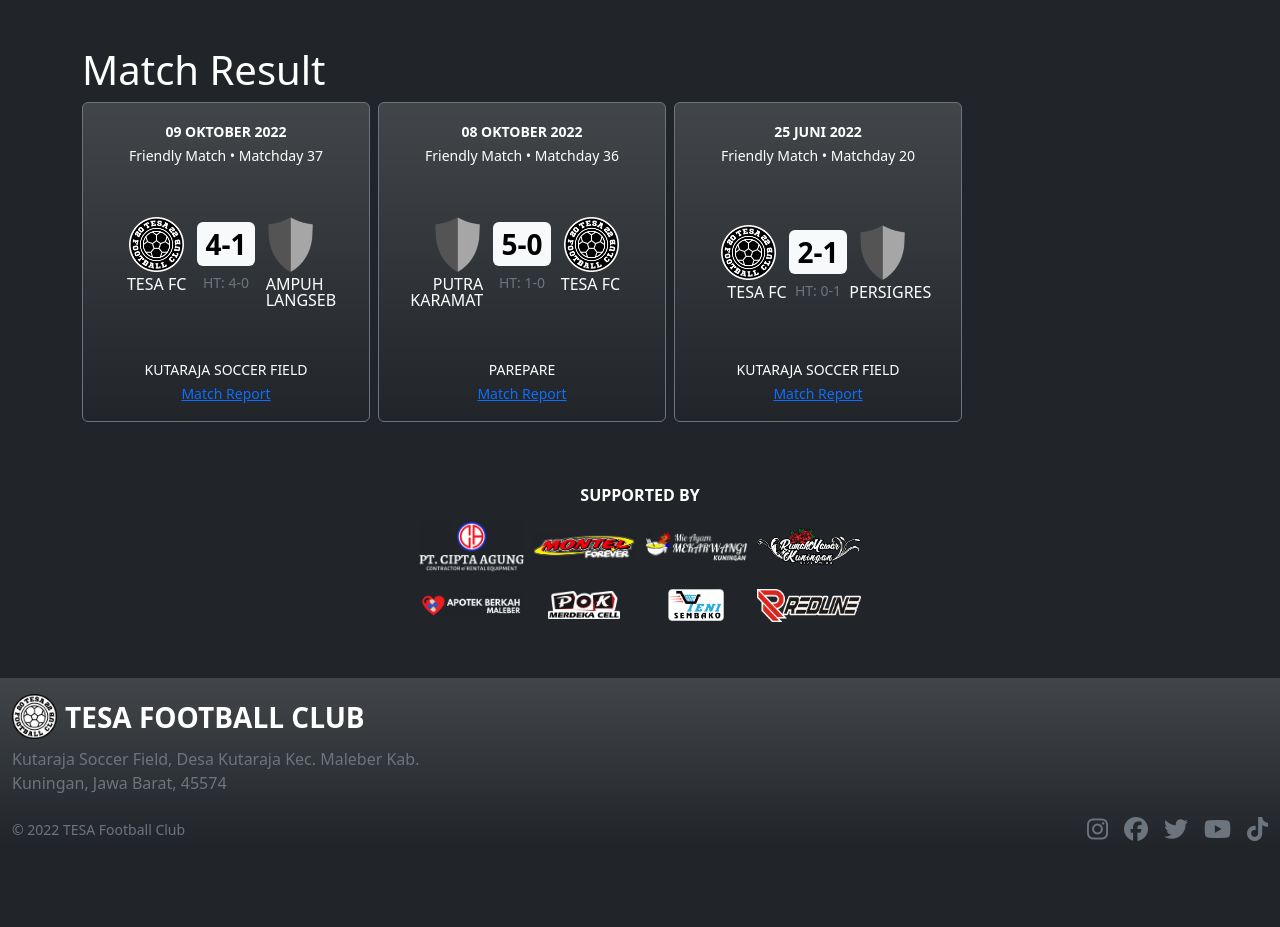
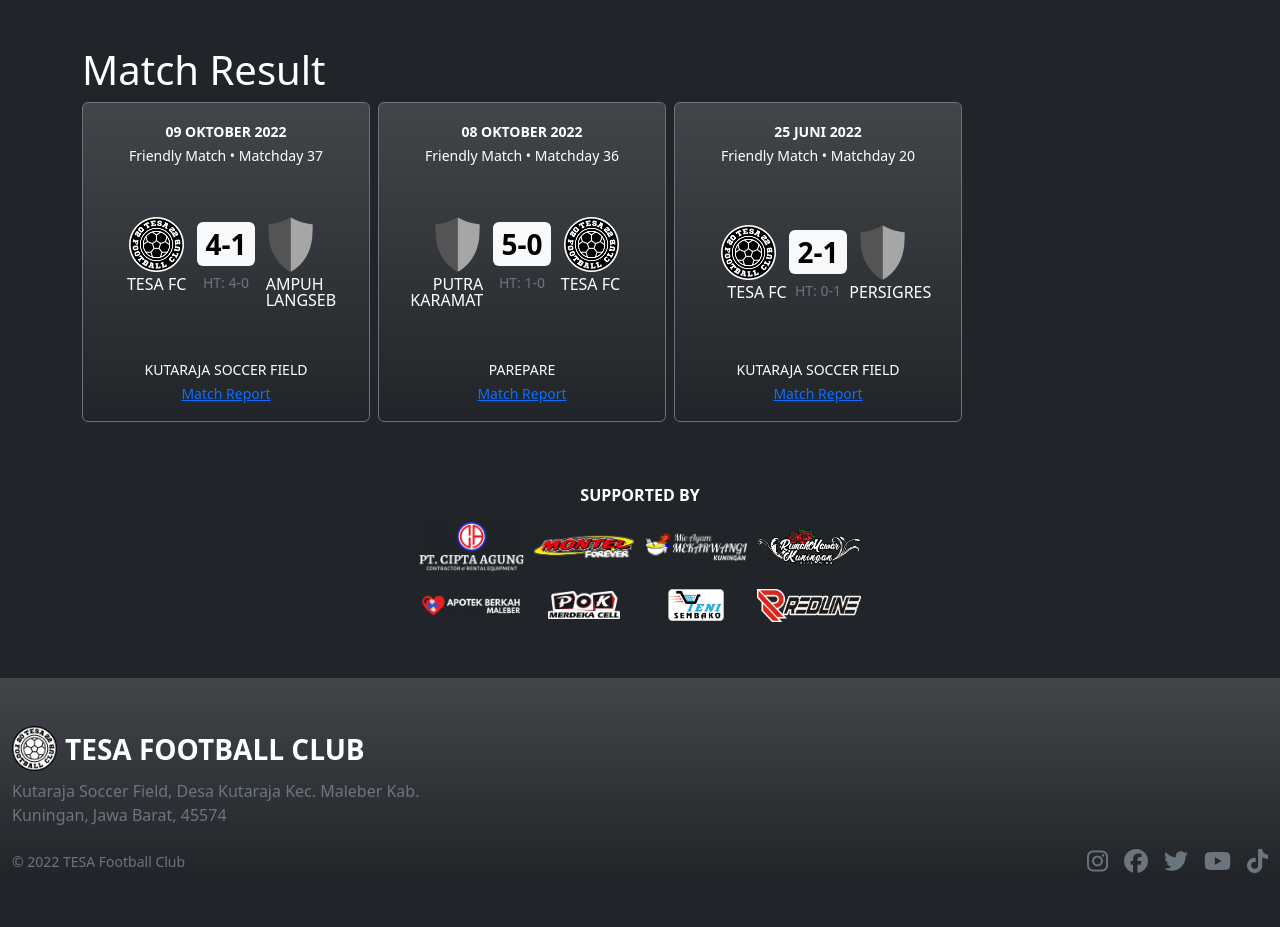
Before and after one commit to tesafc/tesafc.github.io, a Jekyll site: the page built from index.html, in a window 1280 px wide. Shown: the part 1153-2080 px from the top of the page. Built offline with Jekyll 4.4.1, drawn with Linux system fonts in a browser that asks for light colours; nearby versions of some CDN libraries; before the commit the page ends 2048 px from its top, so only the background shows below that.

Commit message:
Update default.html

```diff
--- a/_layouts/default.html
+++ b/_layouts/default.html
@@ -53,12 +53,12 @@
     </div>
     <div class="container-fluid text-bg-dark bg-gradient mb-5">
       <footer>
-        <div class="pt-3">
+        <div class="pt-5">
           <div class="d-flex justify-content-start align-items-center">
             <img src="{{ '/assets/img/logo-2_v2.png' | relative_url }}" alt="" class="" width="45" height="45">
             <p class="mb-0 ps-2 fs-3 fw-bolder">TESA FOOTBALL CLUB</p>
           </div>
-          <p class="pt-2 pb-2 pb-md-0 text-secondary" style="max-width: 450px;">
+          <p class="pt-2 pb-3 pb-md-0 text-secondary" style="max-width: 450px;">
           Kutaraja Soccer Field, Desa Kutaraja Kec. Maleber Kab. Kuningan, Jawa Barat, 45574
           </p>
         </div>
```
